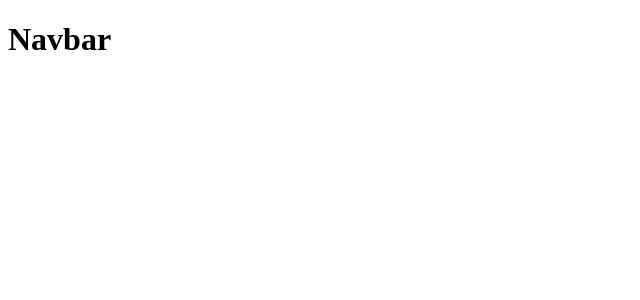
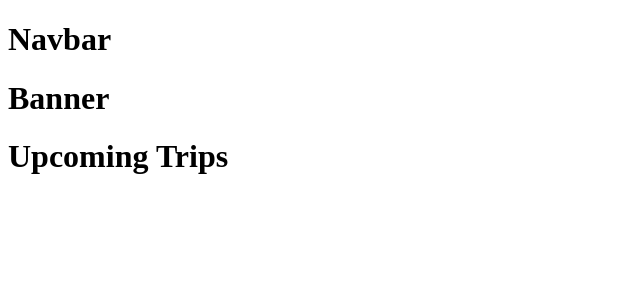
Before and after one commit to Pavan-gr07/Weekend_payana_website, a React (Vite) app: page / in a window 1280 px wide. Shown: the top 300 px of the page, without its empty margins (0-640 px from the left). Built offline with nearby package versions, Linux system fonts and the light colour scheme.

Commit message:
some fixes

```diff
--- a/src/pages/Home.jsx
+++ b/src/pages/Home.jsx
@@ -1,9 +1,13 @@
 import Navbar from "../layout/Navbar";
+import Banner from "../section/Home/Banner";
+import UpcomingTrip from "../section/Home/UpcomingTrip";
 
 const Home = () => {
   return (
     <div>
       <Navbar />
+      <Banner />
+      <UpcomingTrip />
     </div>
   );
 };
--- a/src/section/Home/Banner.jsx
+++ b/src/section/Home/Banner.jsx
@@ -1,5 +1,3 @@
-import React from "react";
-
 const Banner = () => {
   return (
     <div>
--- a/src/section/Home/UpcomingTrip.jsx
+++ b/src/section/Home/UpcomingTrip.jsx
@@ -0,0 +1,9 @@
+const UpcomingTrip = () => {
+  return (
+    <div>
+      <h1>Upcoming Trips</h1>
+    </div>
+  );
+};
+
+export default UpcomingTrip;
```
